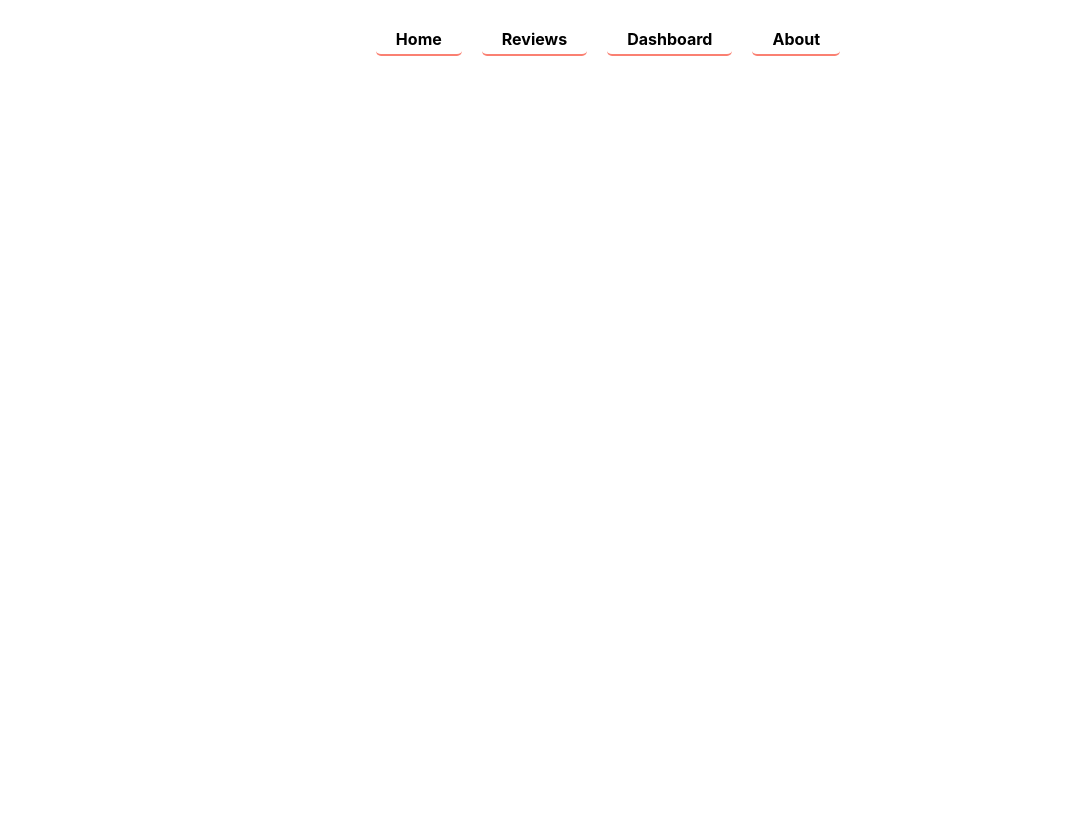
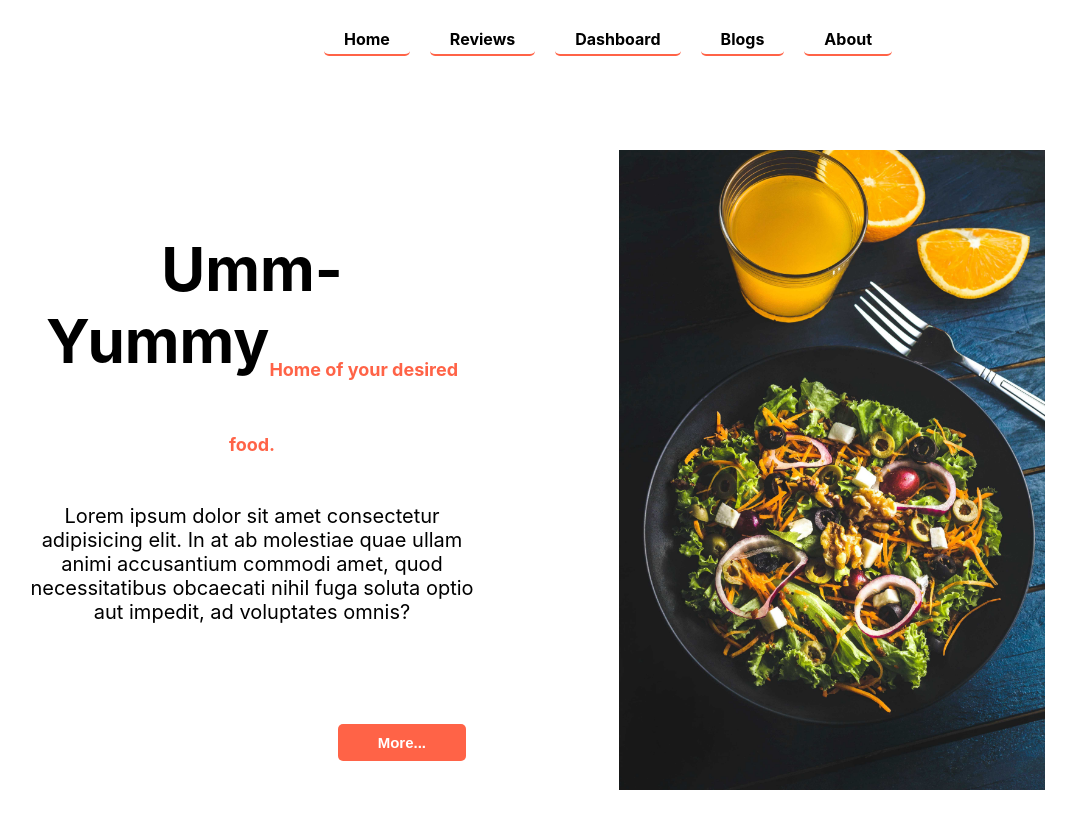
Before and after one commit to moniruzzaman01/umm-yummy-ReactApp, a React (Create React App) app: page / in a window 1280 px wide. Shown: the top 828 px of the page, without its empty margins (42-1118 px from the left). Before the commit the page ends 800 px from the top, so only its background shows below. Built offline with nearby package versions, Linux system fonts and the light colour scheme.

Commit message:
home component implimentation done

```diff
--- a/src/App.js
+++ b/src/App.js
@@ -1,10 +1,26 @@
+import { Route, Routes } from "react-router-dom";
 import "./App.css";
 import Header from "./components/header/Header";
+import Home from "./components/home/Home";
+import Reviews from "./components/reviews/Reviews";
+import Dashboard from "./components/dashboard/Dashboard";
+import Blog from "./components/blog/Blog";
+import About from "./components/about/About";
+import NotFound from "./components/not-found/NotFound";
 
 function App() {
   return (
     <div className="App">
       <Header></Header>
+      <Routes>
+        <Route path="/" element={<Home />}></Route>
+        <Route path="/home" element={<Home />}></Route>
+        <Route path="/reviews" element={<Reviews />}></Route>
+        <Route path="/dashboard" element={<Dashboard />}></Route>
+        <Route path="/blogs" element={<Blog />}></Route>
+        <Route path="/about" element={<About />}></Route>
+        <Route path="*" element={<NotFound />}></Route>
+      </Routes>
     </div>
   );
 }
--- a/src/components/header/Header.css
+++ b/src/components/header/Header.css
@@ -9,13 +9,12 @@
   margin-left: 20px;
   padding: 5px 20px;
   border-radius: 5px;
-  border-bottom: 2px solid salmon;
+  border-bottom: 2px solid tomato;
   color: #000;
   font-size: 16px;
   font-weight: bold;
   transition: all 0.2s;
 }
 .navbar a:hover {
-  border-bottom: 2px solid #000;
   color: salmon;
 }
--- a/src/components/header/Header.js
+++ b/src/components/header/Header.js
@@ -8,6 +8,7 @@ const Header = () => {
       <Link to="/home">Home</Link>
       <Link to="/reviews">Reviews</Link>
       <Link to="/dashboard">Dashboard</Link>
+      <Link to="/blogs">Blogs</Link>
       <Link to="/about">About</Link>
     </nav>
   );
--- a/src/components/home/Home.css
+++ b/src/components/home/Home.css
@@ -0,0 +1,35 @@
+.home-container {
+  display: grid;
+  grid-template-columns: 2fr 3fr;
+  grid-gap: 20px;
+  margin: 50px;
+  padding: 20px;
+  align-items: center;
+}
+.home-container img {
+  max-height: 80vh;
+}
+.home-container .details h2 {
+  font-size: 60px;
+}
+
+.home-container .details h2 sub {
+  font-size: 18px;
+  font-weight: bold;
+  color: tomato;
+}
+.home-container .details p {
+  font-size: 20px;
+}
+.home-container .details button {
+  margin-top: 80px;
+  border: none;
+  background-color: tomato;
+  color: #fff;
+  font-size: 15px;
+  font-weight: bold;
+  float: right;
+  margin-right: 10px;
+  border-radius: 5px;
+  padding: 10px 40px;
+}
--- a/src/components/home/Home.js
+++ b/src/components/home/Home.js
@@ -1,10 +1,25 @@
 import React from "react";
 import "./Home.css";
+import logo from "../../images/home-img.jpg";
 
 const Home = () => {
   return (
-    <div>
-      <h1>Home</h1>
+    <div className="home-container">
+      <div className="details">
+        <h2>
+          Umm-Yummy<sub>Home of your desired food.</sub>
+        </h2>
+        <p>
+          Lorem ipsum dolor sit amet consectetur adipisicing elit. In at ab
+          molestiae quae ullam animi accusantium commodi amet, quod
+          necessitatibus obcaecati nihil fuga soluta optio aut impedit, ad
+          voluptates omnis?
+        </p>
+        <button>More...</button>
+      </div>
+      <div className="img">
+        <img src={logo} alt="" />
+      </div>
     </div>
   );
 };
--- /dev/null
+++ b/src/components/not-found/NotFound.js
@@ -0,0 +1,11 @@
+import React from "react";
+
+const NotFound = () => {
+  return (
+    <div>
+      <h1>Not found!!!</h1>
+    </div>
+  );
+};
+
+export default NotFound;
--- a/src/index.js
+++ b/src/index.js
@@ -1,17 +1,16 @@
 import React from "react";
-import ReactDOM from "react-dom";
+import ReactDOMClient from "react-dom/client";
 import "./index.css";
 import App from "./App";
 import reportWebVitals from "./reportWebVitals";
 import { BrowserRouter } from "react-router-dom";
 
-ReactDOM.render(
+ReactDOMClient.createRoot(document.getElementById("root")).render(
   <React.StrictMode>
     <BrowserRouter>
       <App />
     </BrowserRouter>
-  </React.StrictMode>,
-  document.getElementById("root")
+  </React.StrictMode>
 );
 
 // If you want to start measuring performance in your app, pass a function
```
